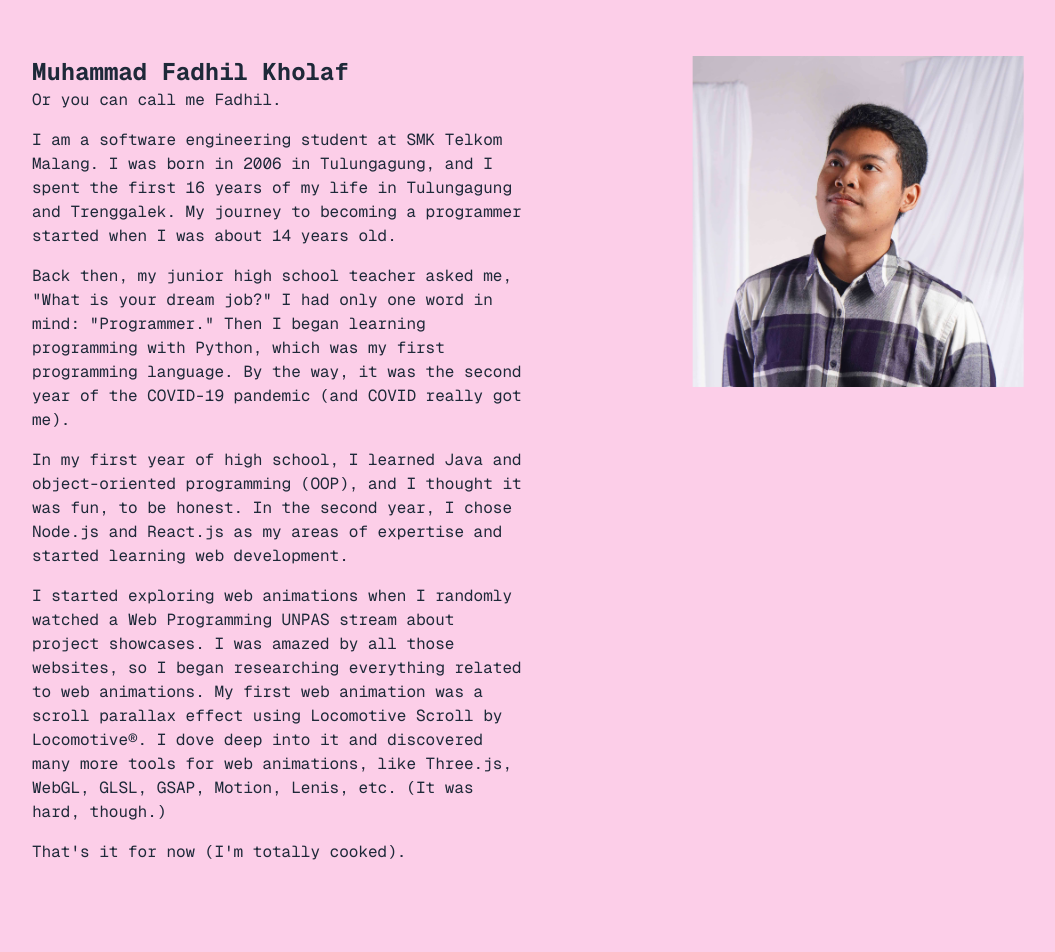
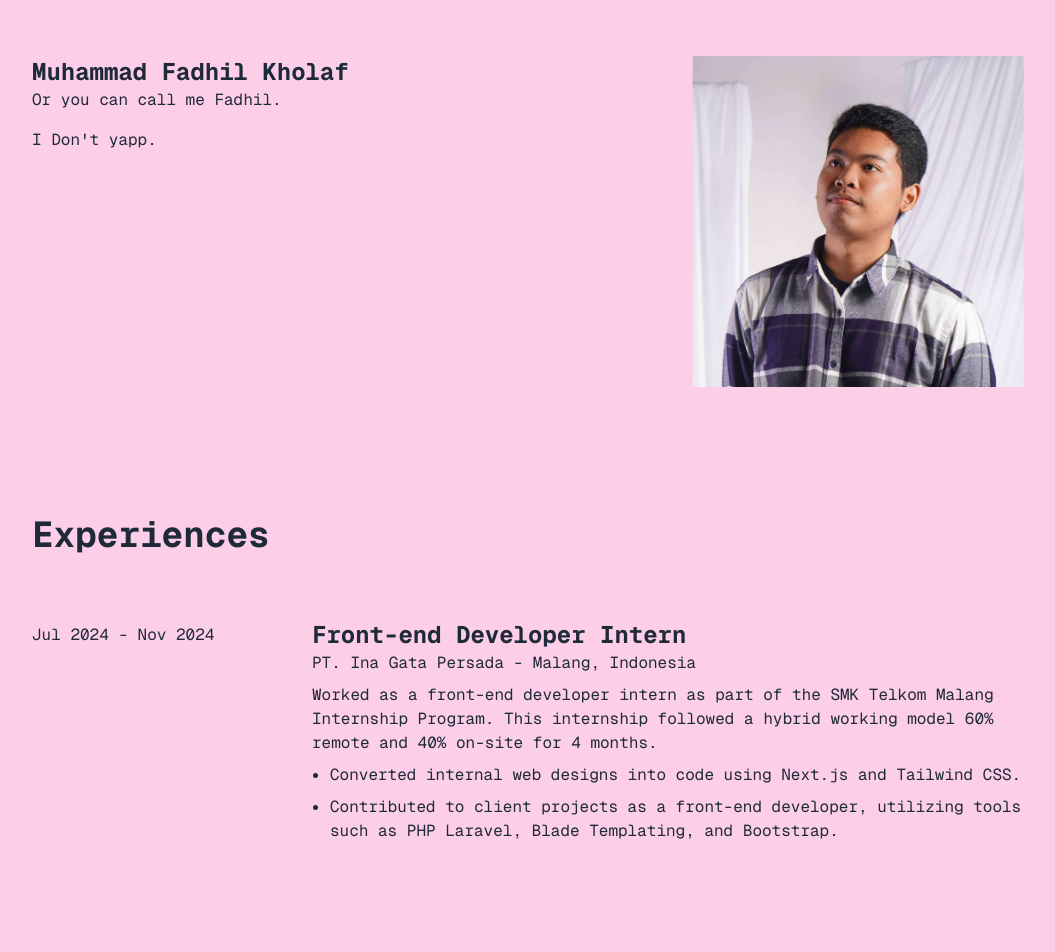
Before and after one commit to fadhilkholaf/dhil.xyz, a Next.js app: page /about in a window 1280 px wide. Shown: the part 200-1152 px from the top of the page, without its empty margins (112-1167 px from the left). Built offline with nearby package versions, Linux system fonts and the light colour scheme.

Commit message:
feat: comment long yapp text

```diff
--- a/src/app/(main)/about/_components/parts/Hero.tsx
+++ b/src/app/(main)/about/_components/parts/Hero.tsx
@@ -21,7 +21,7 @@ const Hero = () => {
             <h3>Muhammad Fadhil Kholaf</h3>
             <p>Or you can call me Fadhil.</p>
           </div>
-          <p>
+          {/* <p>
             {`I am a software engineering student at SMK Telkom Malang. I was born
             in 2006 in Tulungagung, and I spent the first 16 years of my life in
             Tulungagung and Trenggalek. My journey to becoming a programmer
@@ -49,7 +49,8 @@ const Hero = () => {
             discovered many more tools for web animations, like Three.js, WebGL,
             GLSL, GSAP, Motion, Lenis, etc. (It was hard, though.)`}
           </p>
-          <p>{`That's it for now (I'm totally cooked).`}</p>
+          <p>{`That's it for now (I'm totally cooked).`}</p> */}
+          <p>I Don't yapp.</p>
         </div>
         <Image
           src={Me}
```
